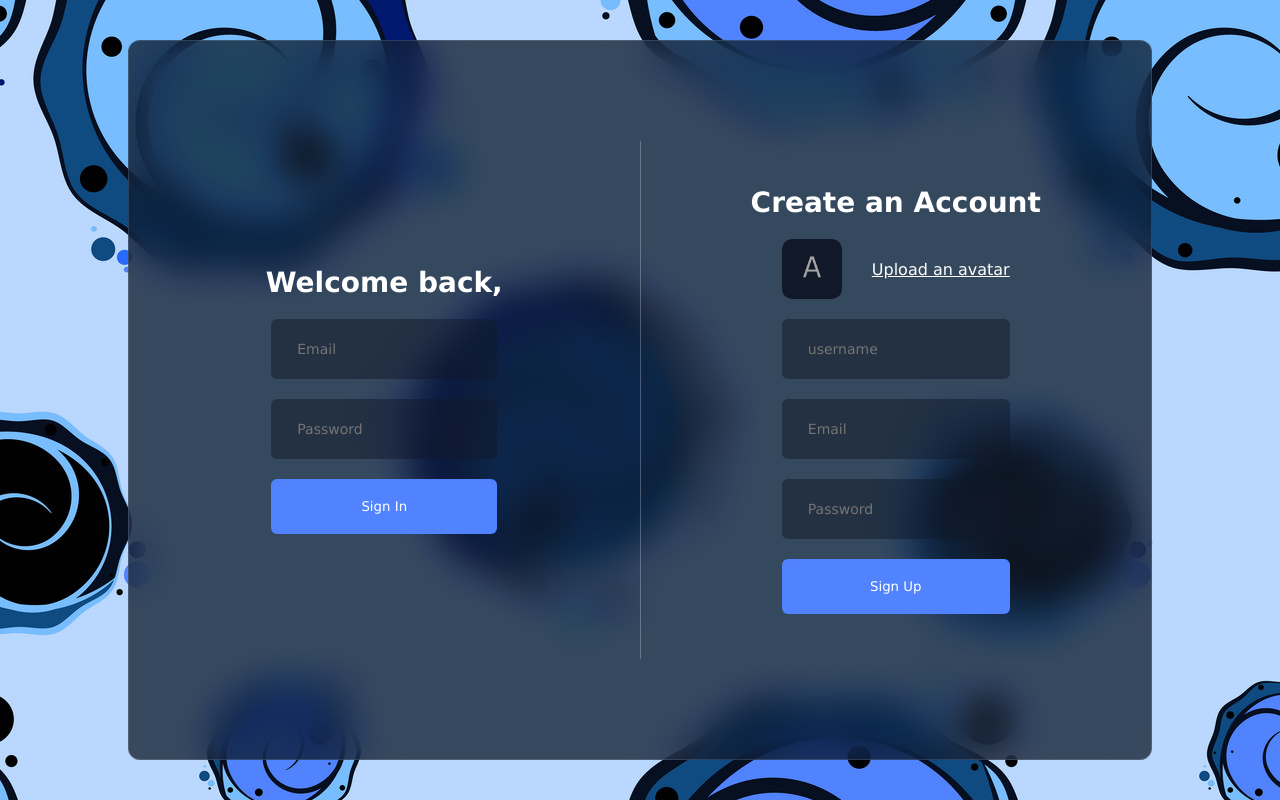
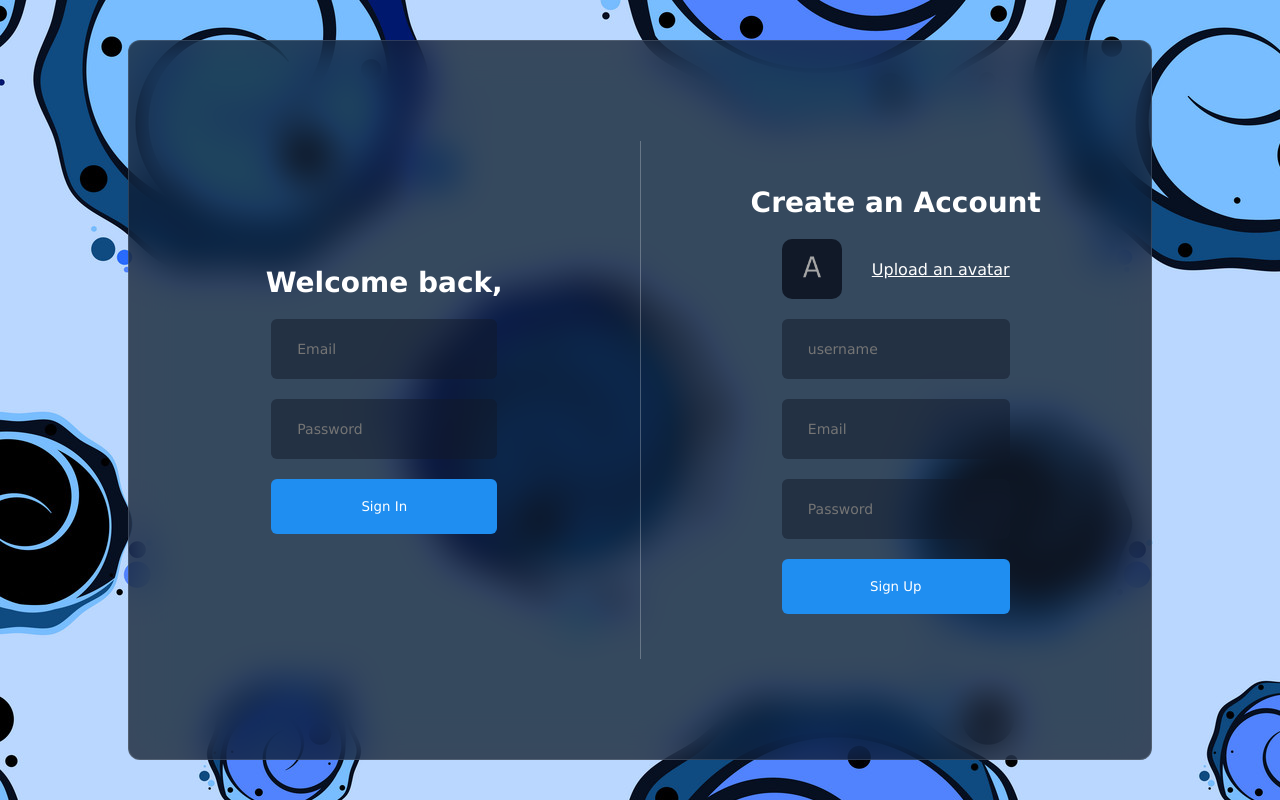
Before and after one commit to ViktorMetodiev13/ReactJS-Chat-App, a React (Vite) app in the folder ReactJS Chat App/: page / in a window 1280 px wide. Built offline with nearby package versions, Linux system fonts and the light colour scheme.

Commit message:
Login and Register changes

```diff
--- a/ReactJS Chat App/src/components/login/login.css
+++ b/ReactJS Chat App/src/components/login/login.css
@@ -29,9 +29,10 @@ input {
 }
 
 .sign-in {
-    background-color: #5183fe;
+    background-color: #1f8ef1;
     border: none;
     color: #fff;
     padding: 20px;
     border-radius: 6px;
+    cursor: pointer;
 }
--- a/ReactJS Chat App/src/components/register/Register.jsx
+++ b/ReactJS Chat App/src/components/register/Register.jsx
@@ -21,11 +21,6 @@ export const Register = () => {
         <div className="register">
             <h2 className="login-title">Create an Account</h2>
 
-            {/* <div className="register-avatar">
-                <img src="./avatar.png" alt="" className="register-avatar-png" />
-                <a href="#">Upload an avatar</a>
-            </div> */}
-
             <form action="POST" >
                 <label htmlFor="file">
                     <img
@@ -39,7 +34,7 @@ export const Register = () => {
                 <input type="text" placeholder='username' className='username' />
                 <input type="text" placeholder='Email' className='email' />
                 <input type="password" placeholder='Password' className='password' />
-                <button className="sign-in">Sign Up</button>
+                <button className="sign-up">Sign Up</button>
             </form>
         </div>
     )
--- a/ReactJS Chat App/src/components/register/register.css
+++ b/ReactJS Chat App/src/components/register/register.css
@@ -7,26 +7,14 @@
     gap: 20px;
 }
 
-.register-avatar {
-    display: flex;
-    align-items: center;
-    gap: 30px;
-    justify-content: space-between;
-}
-
 .register-avatar-png {
     width: 60px;
     height: 60px;
     border-radius: 10px;
 }
 
-.register-avatar a {
-    color: #fff;
-}
-
 .register-upload-avatar-field {
     display: none;
-    cursor: pointer;
 }
 
 label {
@@ -39,3 +27,12 @@ label {
 .upload-avatar-text {
     cursor: pointer;
 }
+
+.sign-up {
+    background-color: #1f8ef1;
+    border: none;
+    color: #fff;
+    padding: 20px;
+    border-radius: 6px;
+    cursor: pointer;
+}
```
